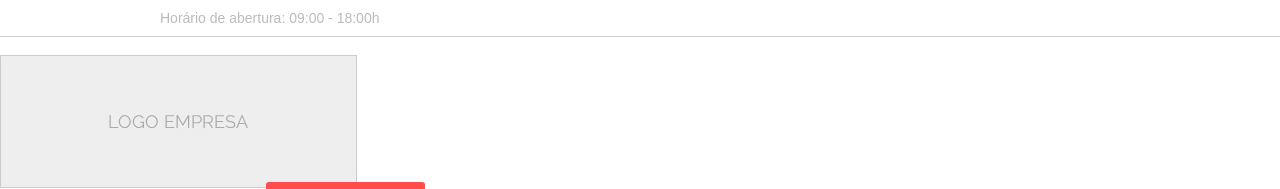
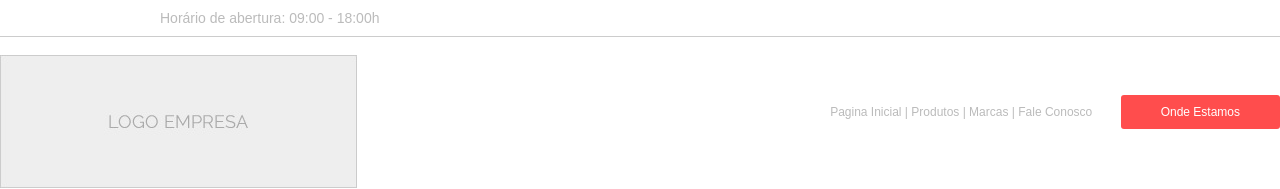
Before and after one commit to nathysanti/Elas-na-Tech, a plain HTML site: page Primeira Pagina/index.html in a window 1280 px wide. Shown: the top 189 px of the page. Drawn offline with Linux system fonts and the light colour scheme.

Commit message:
:sparkles: Adicionando a margin do menu

```diff
--- a/Primeira Pagina/assets/css/style.css
+++ b/Primeira Pagina/assets/css/style.css
@@ -17,6 +17,8 @@ body{
 nav{
     color: rgb(187, 187, 187);
     font-size: 12px;
+    float: right;
+    margin-top: 50px;
 }
 nav a{
     color: rgb(187, 187, 187);
@@ -27,4 +29,5 @@ nav a{
     color: white;
     padding: 10px 40px;
     border-radius: 3px;
+    margin-left: 25px;
 }
```
